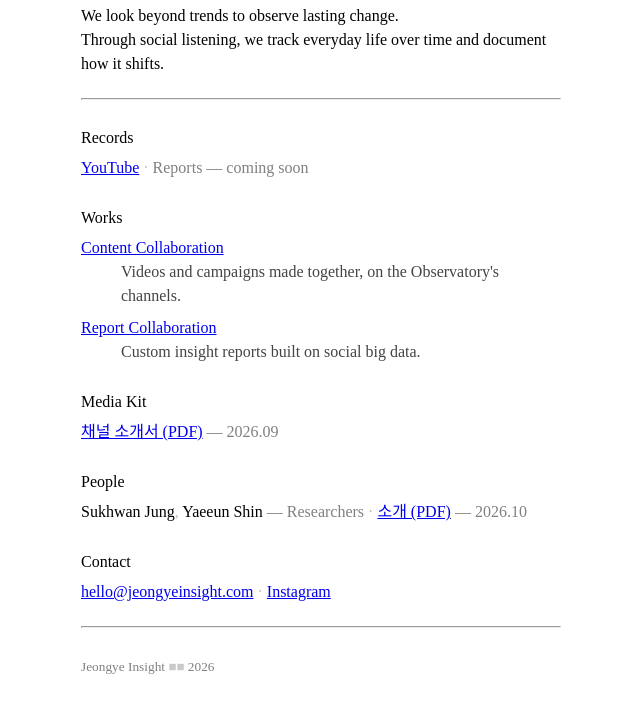
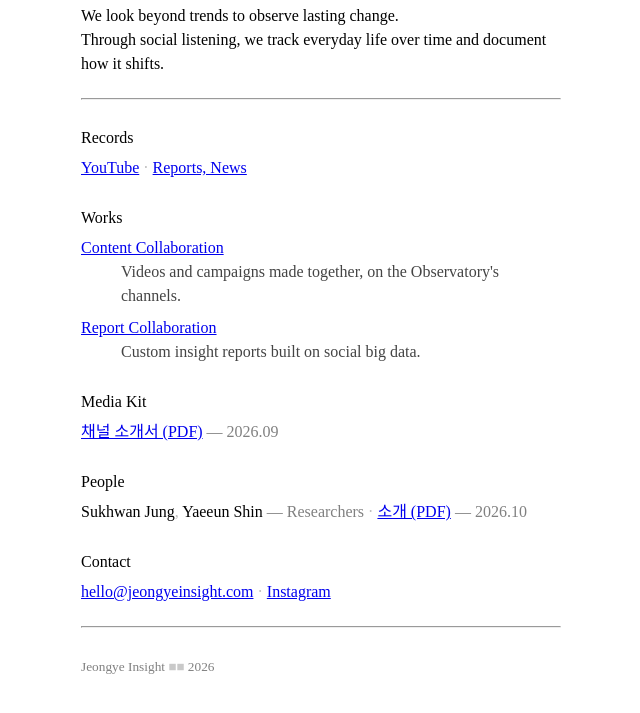
Before and after one commit to askhow29/jeongyeinsight, a plain HTML site: page index.html in a window 1280 px wide. Shown: the part 121-834 px from the top of the page, without its empty margins (319-959 px from the left). Drawn offline with Linux system fonts and the light colour scheme.

Commit message:
Link Records to The Life-world News
Updated the links in the Records section to include Reports and News.

```diff
--- a/index.html
+++ b/index.html
@@ -54,7 +54,7 @@
 
   <h2>Records</h2>
 
-  <p><a href="https://www.youtube.com/@LifeChange_Observatory">YouTube</a> <span class="sep">&middot;</span> <span class="role">Reports &mdash; coming soon</span></p>
+  <p><a href="https://www.youtube.com/@LifeChange_Observatory">YouTube</a> <span class="sep">&middot;</span> <a href="https://life-change-observatory-board.askhow29.chatgpt.site/">Reports, News</a></p>
 
   <h2>Works</h2>
 
```
